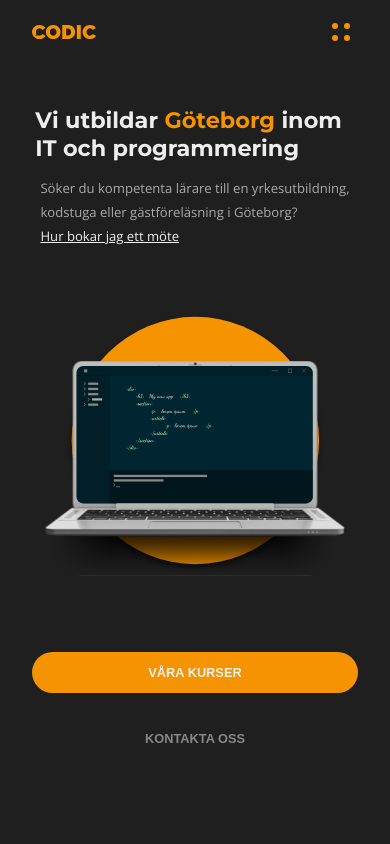
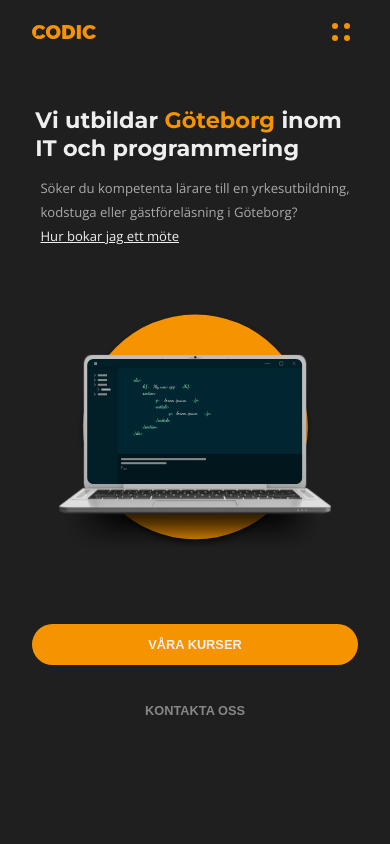
Before and after one commit to CodicEducation/CodicEdu-Website-vue, a Vue app: page / in a window 390 px wide. Shown: the top 844 px of the page. Built offline with nearby package versions, Linux system fonts and the light colour scheme; no server answers; sample sign-in values are in the browser's storage.

Commit message:
Update Home.vue

```diff
--- a/src/views/Home.vue
+++ b/src/views/Home.vue
@@ -408,7 +408,7 @@ export default {
     main {
       .main-view {
         height: initial;
-        min-height: 100vh;
+        height: 100vh;
         padding: 2rem 2rem 8rem 2rem;
         @include flex();
         justify-content: flex-start;
@@ -419,6 +419,7 @@ export default {
           margin-left: 0rem;
           margin: 2.5rem 0rem;
           width: 108%;
+          max-width: 20rem;
         }
 
         blockquote {
```
